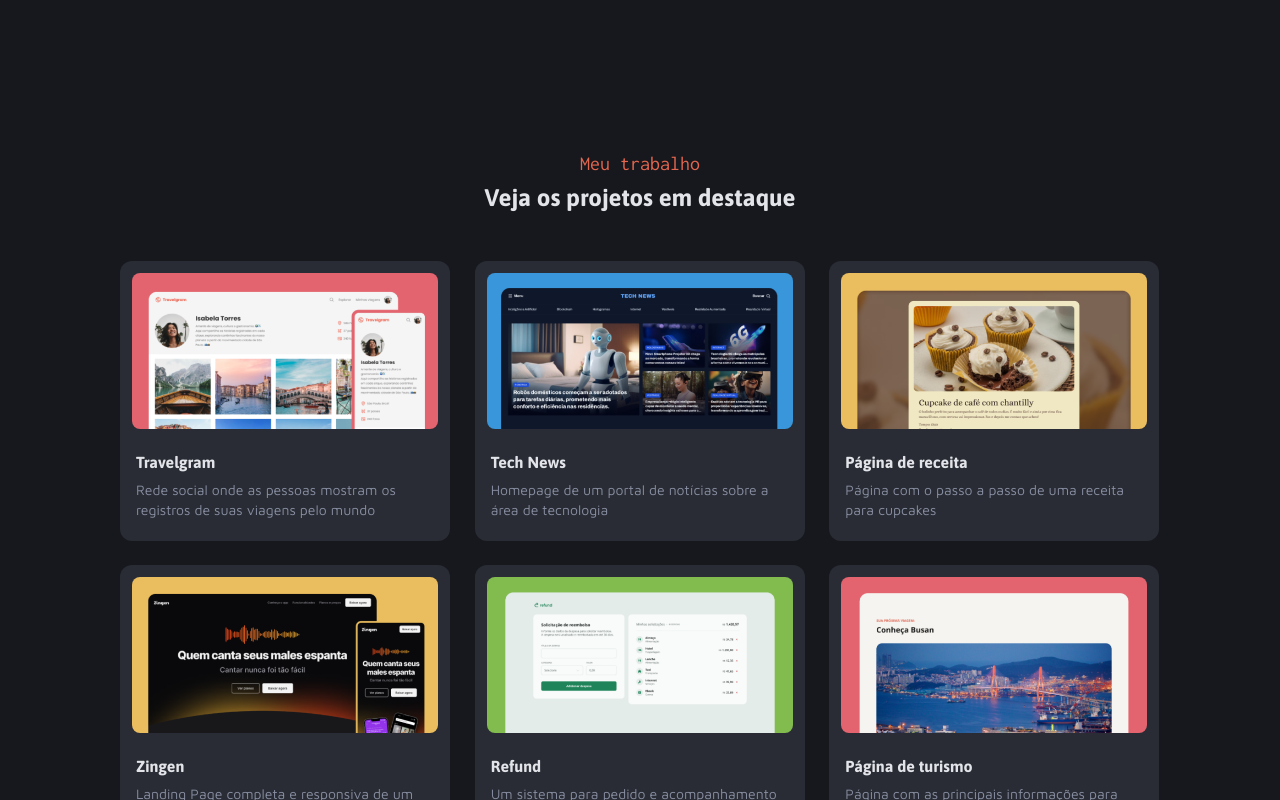
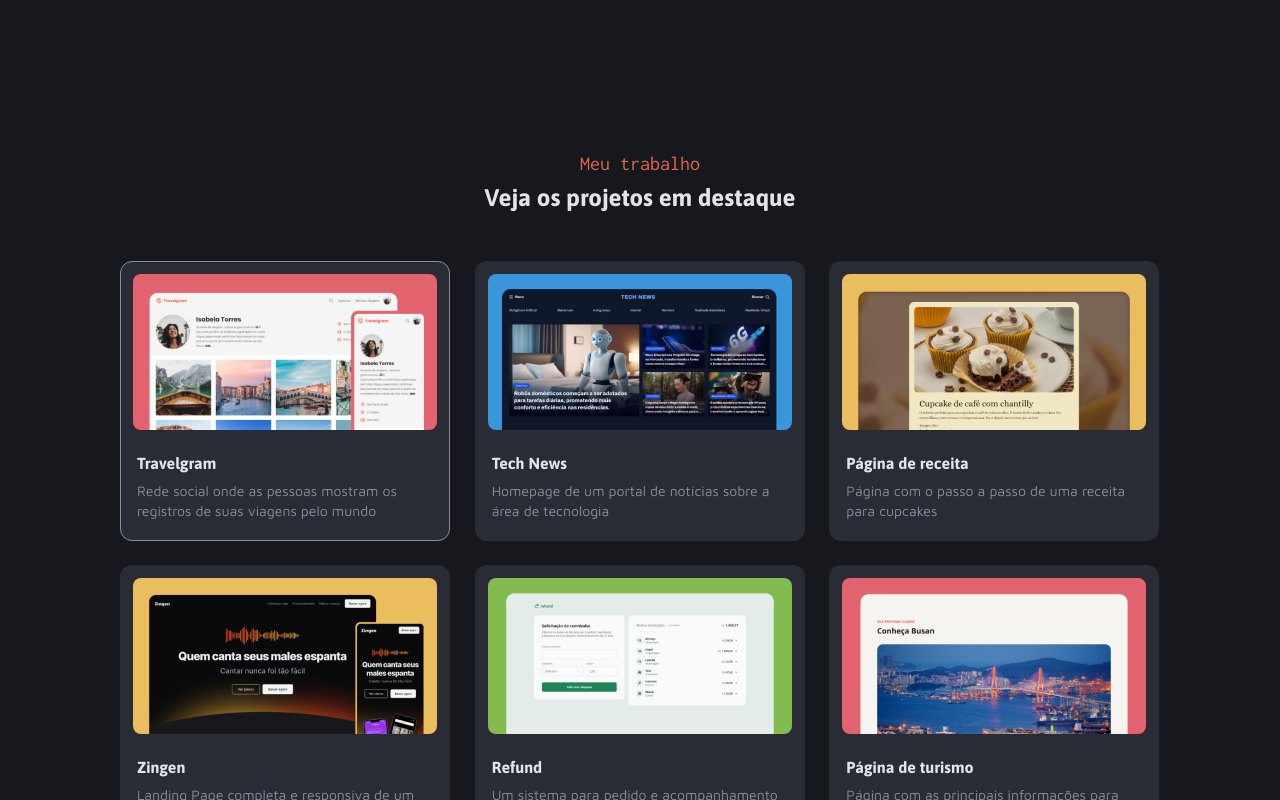
Before and after one commit to PauloEstevaoTI/Desafio-portfolio-rocketseat, a plain HTML site: page index.html in a window 1280 px wide. In both pictures the pointer is over the element 285 px from the left and 1120 px from the top of the page. Shown: the part 720-1520 px from the top of the page. Drawn offline with Linux system fonts and the light colour scheme.

Commit message:
adicionando hover aos cards da section de projetos

```diff
--- a/styles/projects.css
+++ b/styles/projects.css
@@ -38,6 +38,11 @@
       gap: 20px;
       display: flex;
       flex-direction: column;
+      border: 1px solid transparent;
+    }
+
+    .project-card:hover {
+      border: 1px solid var(--color-gray-300);
     }
 
     img {
```
